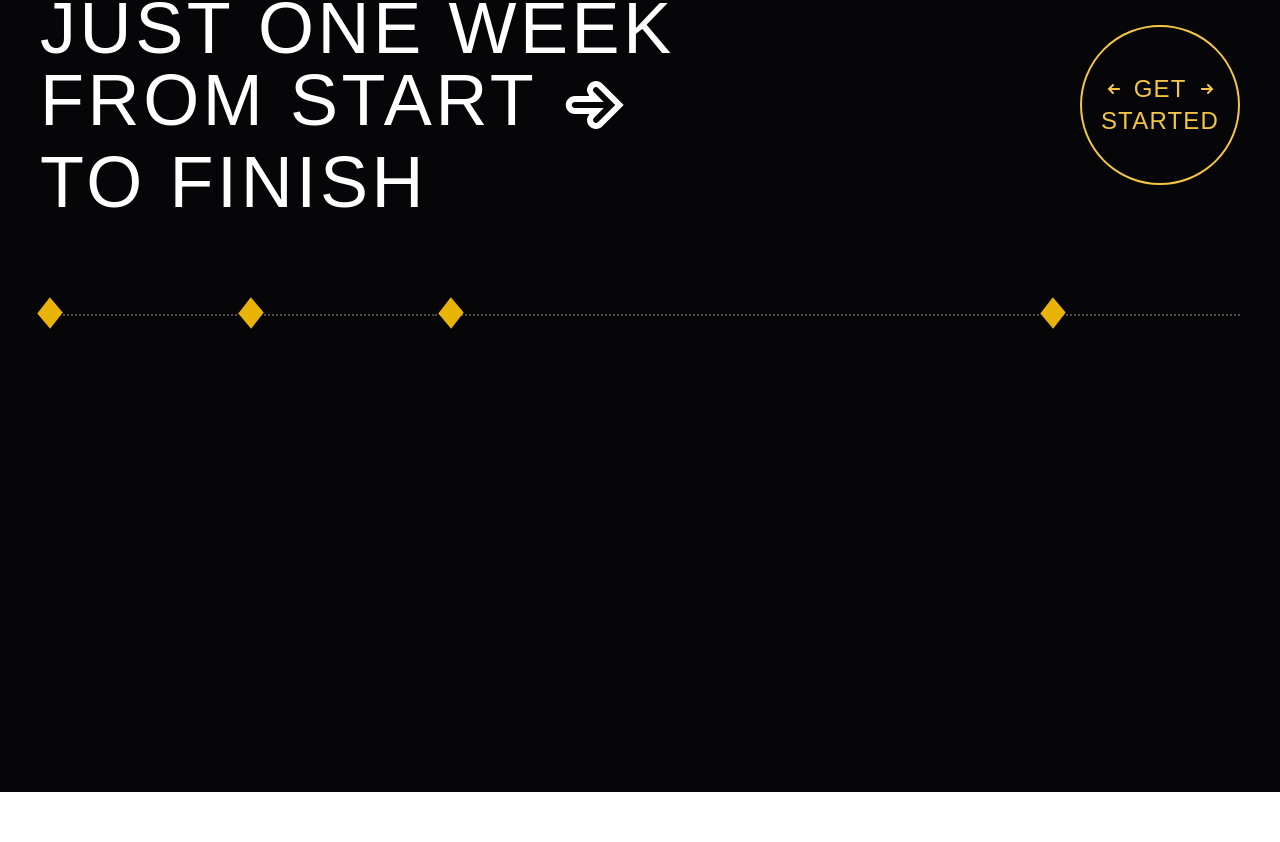
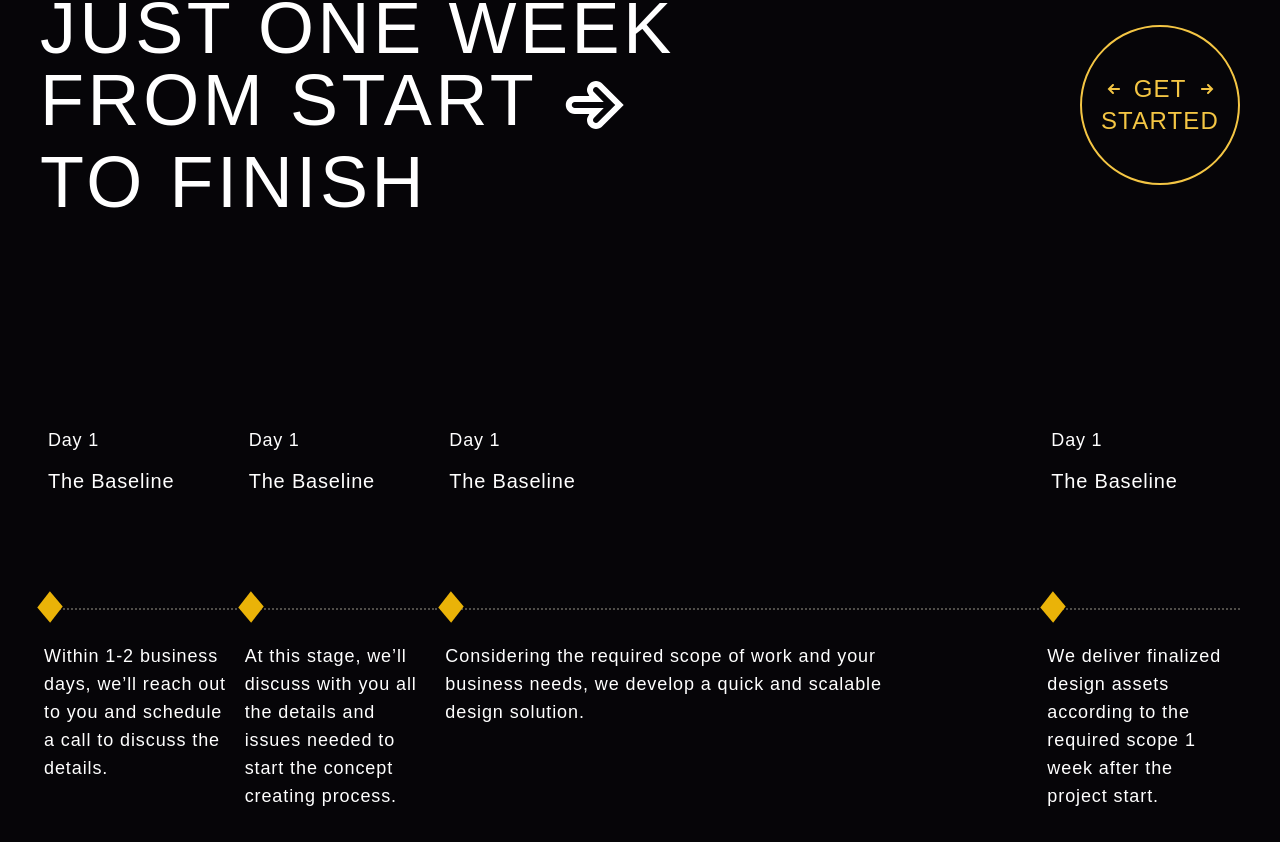
Before and after one commit to abimbola7/conceptzilla, a Next.js app: page / in a window 1280 px wide. Shown: the part 9232-10074 px from the top of the page. Before the commit the page ends 10024 px from the top, so only its background shows below. Built offline with nearby package versions, Linux system fonts and the light colour scheme; a web font is replaced by a local one.

Commit message:
Update styling and content in tl.jsx and globals.css

```diff
--- a/src/app/(components)/tl.jsx
+++ b/src/app/(components)/tl.jsx
@@ -3,22 +3,42 @@ import React from 'react'
 
 const Tl = () => {
   return (
-    <div className='w-full grid grid-cols-6 px-10 gap-x-1'>
+    <div className='w-full grid grid-cols-6 px-10 gap-x-1 mt-40'>
       <div className="col-span-1 borde grid grid-rows-2">
-        <div className="diamond"></div>
-        <div className="border-none"></div>
+        <div className="diamond">
+          <h1 className='text-lg'>Day 1</h1>
+          <p className='text-[20px] font-medium'>The Baseline</p>
+        </div>
+        <div className="border-none py-8 px-1 text-lg tracking-wider font-light text-white ">
+          Within 1-2 business days, we’ll reach out to you and schedule a call to discuss the details.
+        </div>
       </div>
       <div className="col-span-1 borde grid grid-rows-2">
-        <div className="diamond"></div>
-        <div className="border-none"></div>
+        <div className="diamond">
+          <h1 className='text-lg'>Day 1</h1>
+          <p className='text-[20px] font-medium'>The Baseline</p>
+        </div>
+        <div className="border-none py-8 px-1 text-lg tracking-wider font-light text-white ">
+        At this stage, we’ll discuss with you all the details and issues needed to start the concept creating process.
+        </div>
       </div>
       <div className="col-span-3 borde grid grid-rows-2">
-        <div className="diamond"></div>
-        <div className="border-none"></div>
+        <div className="diamond">
+          <h1 className='text-lg'>Day 1</h1>
+          <p className='text-[20px] font-medium'>The Baseline</p>
+        </div>
+        <div className="border-none w-full max-w-full lg:max-w-[75%] py-8 px-1 text-lg tracking-wider font-light text-white">
+        Considering the required scope of work and your business needs, we develop a quick and scalable design solution.
+        </div>
       </div>
       <div className="col-span-1 borde grid grid-rows-2">
-        <div className="diamond"></div>
-        <div className="border-none"></div>
+        <div className="diamond">
+          <h1 className='text-lg'>Day 1</h1>
+          <p className='text-[20px] font-medium'>The Baseline</p>
+        </div>
+        <div className="border-none py-8 px-1 text-lg tracking-wider font-light text-white ">
+        We deliver finalized design assets according to the required scope 1 week after the project start.
+        </div>
       </div>
     </div>
   )
--- a/src/app/globals.css
+++ b/src/app/globals.css
@@ -21,6 +21,6 @@ button, a {
     @apply text-lg tracking-widest font-light
   }
   .diamond {
-    @apply border-b-2 border-b-[#504E49] py-12 border-dotted before:absolute before:w-5 before:h-5 before:bg-yellow-500 before:-bottom-[9.5px] before:left-0 relative before:rotate-[50deg] before:skew-x-12
+    @apply border-b-2 border-b-[#504E49] py-12 font-light text-white px-2 border-dotted before:absolute before:w-5 before:h-5 before:bg-yellow-500 before:-bottom-[9.5px] before:left-0 relative before:rotate-[50deg] before:skew-x-12 space-y-3 tracking-wider
   }
 }
```
